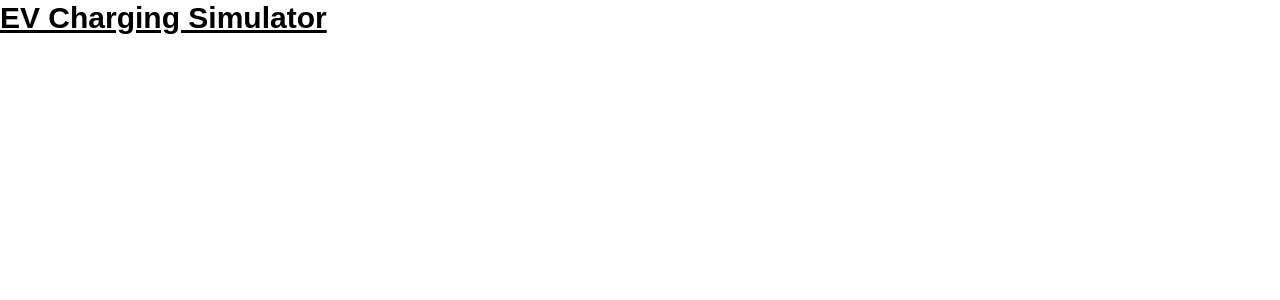
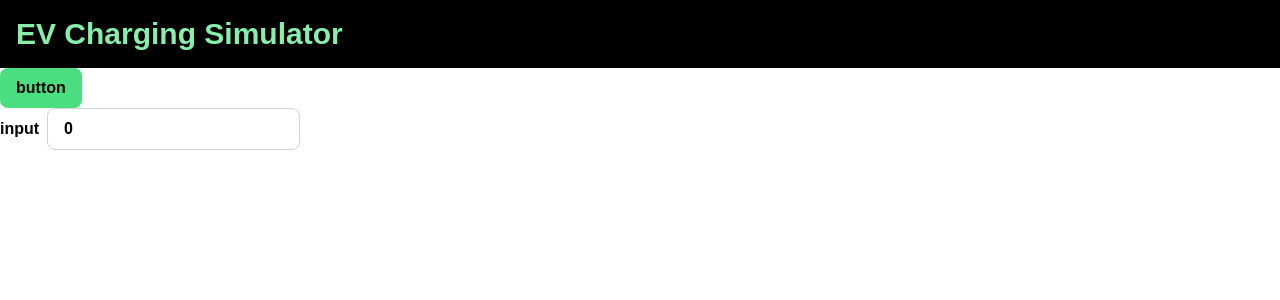
Before and after one commit to sominparrrk/ev-charging-simulator, a React (Create React App) app: page / in a window 1280 px wide. Shown: the top 300 px of the page. Built offline with nearby package versions, Linux system fonts and the light colour scheme.

Commit message:
feat: implement in main page

```diff
--- a/src/pages/Main.tsx
+++ b/src/pages/Main.tsx
@@ -1,5 +1,16 @@
+import Button from '../components/Button/Button';
+import Input from '../components/Input/Input';
+
 const Main = () => {
-  return <div className='text-3xl font-bold underline'>EV Charging Simulator</div>;
+  return (
+    <div>
+      <div className='main__header w-screen p-4 bg-black'>
+        <h1 className='text-3xl font-bold text-green-300'>EV Charging Simulator</h1>
+      </div>
+      <Button label='button' onClick={() => console.log('click')} />
+      <Input label='input' onChange={() => console.log('change')} />
+    </div>
+  );
 };
 
 export default Main;
```
